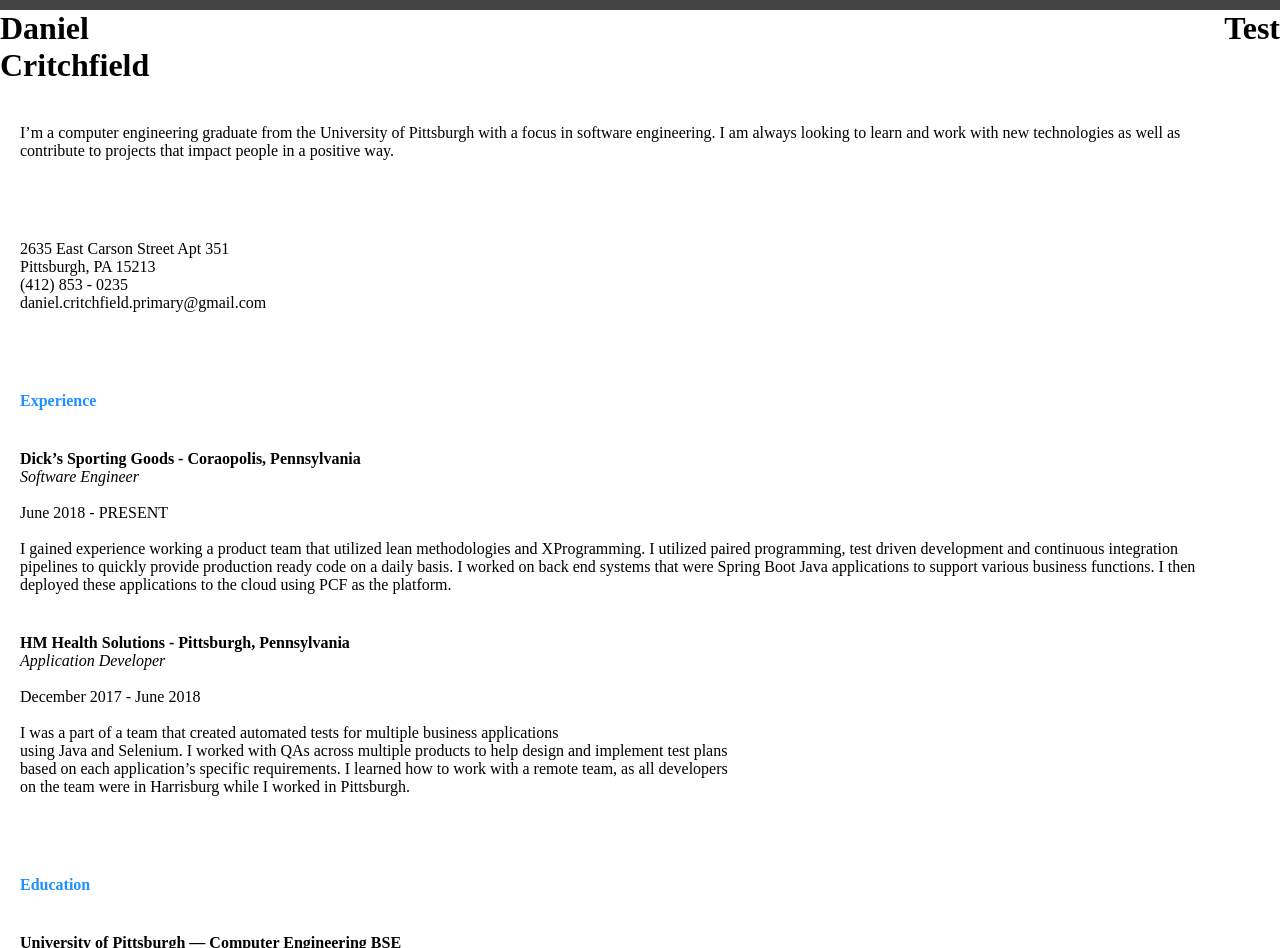
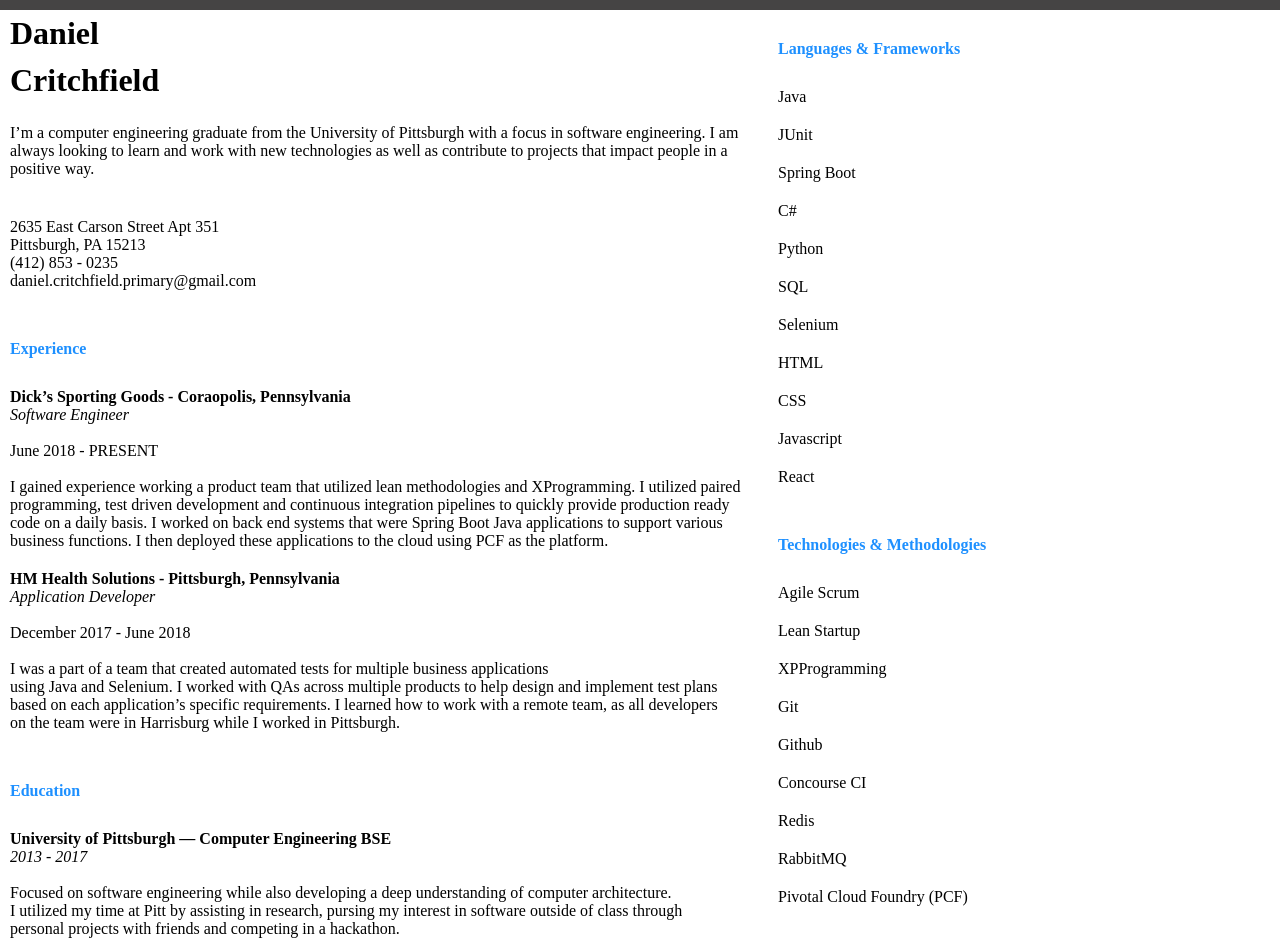
Before and after one commit to danielcritchfield95/personalwebsite, a React (Create React App) app: page /experience in a window 1280 px wide. Shown: the part 84-1032 px from the top of the page. Built offline with nearby package versions, Linux system fonts and the light colour scheme.

Commit message:
added to resume and some css styling for footer

```diff
--- a/src/about/about.js
+++ b/src/about/about.js
@@ -40,6 +40,7 @@
                         or email and I would be happy to answer any questions you may
                         have!
                     </p>
+                    <br />
                 </div>
             </div>
             <Footer id='AboutFooter' />
--- a/src/about/mobileAbout.css
+++ b/src/about/mobileAbout.css
@@ -7,7 +7,7 @@
     }
 
     .AboutContent {
-        overflow: auto;
+        overflow: scroll;
     }
 
     .AboutContent p, h3 {
@@ -15,4 +15,8 @@
         margin: 10px;
     }
 
+    #AboutFooter {
+        position: relative !important;
+        bottom: 0;
+    }
 }
--- a/src/experience/experience.css
+++ b/src/experience/experience.css
@@ -7,6 +7,11 @@
 #Column1 {
     display: flex;
     flex-direction: column;
+    width: 60%;
+}
+
+#Column1 h1 {
+    margin: 5px 10px;
 }
 
 #Column2 {
@@ -15,11 +20,11 @@
 }
 
 section {
-    margin: 20px;
+    margin: 10px;
 }
 
 section p {
-    padding: 20px 0;
+    padding: 10px 0;
 }
 
 .Heading {
--- a/src/experience/experience.js
+++ b/src/experience/experience.js
@@ -28,7 +28,7 @@
                             daniel.critchfield.primary@gmail.com<br />
                         </p>
                     </section>
-                    <section id='#ExperienceSection'>
+                    <section id='ExperienceSection'>
                         <h4 className='Heading'>Experience</h4>
                         <p>
                             <b>Dick’s Sporting Goods - ​Coraopolis, Pennsylvania</b> <br />
@@ -38,7 +38,7 @@
                             I utilized paired programming, test driven development and continuous integration pipelines to quickly provide
                             production ready code on a daily basis. I worked on back end systems that were Spring Boot Java applications to
                             support various business functions. I then deployed these applications to the cloud using PCF as the platform.
-                    </p>
+                        </p>
                         <p>
                             <b>HM Health Solutions - ​Pittsburgh, Pennsylvania</b> <br />
                             <i>Application Developer</i> <br /><br />
@@ -49,7 +49,7 @@
                             on the team were in Harrisburg while I worked in Pittsburgh. <br />
                         </p>
                     </section>
-                    <section id='#EducationSection'>
+                    <section id='EducationSection'>
                         <h4 className='Heading'>Education</h4>
                         <p>
                             <b>University of Pittsburgh ​— ​Computer Engineering BSE</b> <br />
@@ -62,7 +62,32 @@
                 </div>
 
                 <div id='Column2'>
-                    <h1>Test</h1>
+                    <section id='LangFrameSection'>
+                        <h4 className='Heading'>Languages & Frameworks</h4>
+                        <p>Java</p>
+                        <p>JUnit</p>
+                        <p>Spring Boot</p>
+                        <p>C#</p>
+                        <p>Python</p>
+                        <p>SQL</p>
+                        <p>Selenium</p>
+                        <p>HTML</p>
+                        <p>CSS</p>
+                        <p>Javascript</p>
+                        <p>React</p>
+                    </section>
+                    <section id='TechAndMethodsSection'>
+                        <h4 className='Heading'>Technologies & Methodologies</h4>
+                        <p>Agile Scrum</p>
+                        <p>Lean Startup</p>
+                        <p>XPProgramming</p>
+                        <p>Git</p>
+                        <p>Github</p>
+                        <p>Concourse CI</p>
+                        <p>Redis</p>
+                        <p>RabbitMQ</p>
+                        <p>Pivotal Cloud Foundry (PCF)</p>
+                    </section>
                 </div>
             </div>
             <Footer id='ExperienceFooter' />
--- a/src/experience/mobileExperience.css
+++ b/src/experience/mobileExperience.css
@@ -4,4 +4,7 @@
         flex-direction: column;
     }
 
+    #Column1 {
+        width: 100%;
+    }
 }
--- a/src/footer/footer.css
+++ b/src/footer/footer.css
@@ -14,5 +14,5 @@
 }
 
 .LogoLink {
-    padding: 15px;
+    padding: 10px;
 }
--- a/src/footer/mobileFooter.css
+++ b/src/footer/mobileFooter.css
@@ -9,7 +9,7 @@
 
     p {
         padding: 0 !important;
-        margin: 0
+        margin: 0;
     }
 
 }
```
